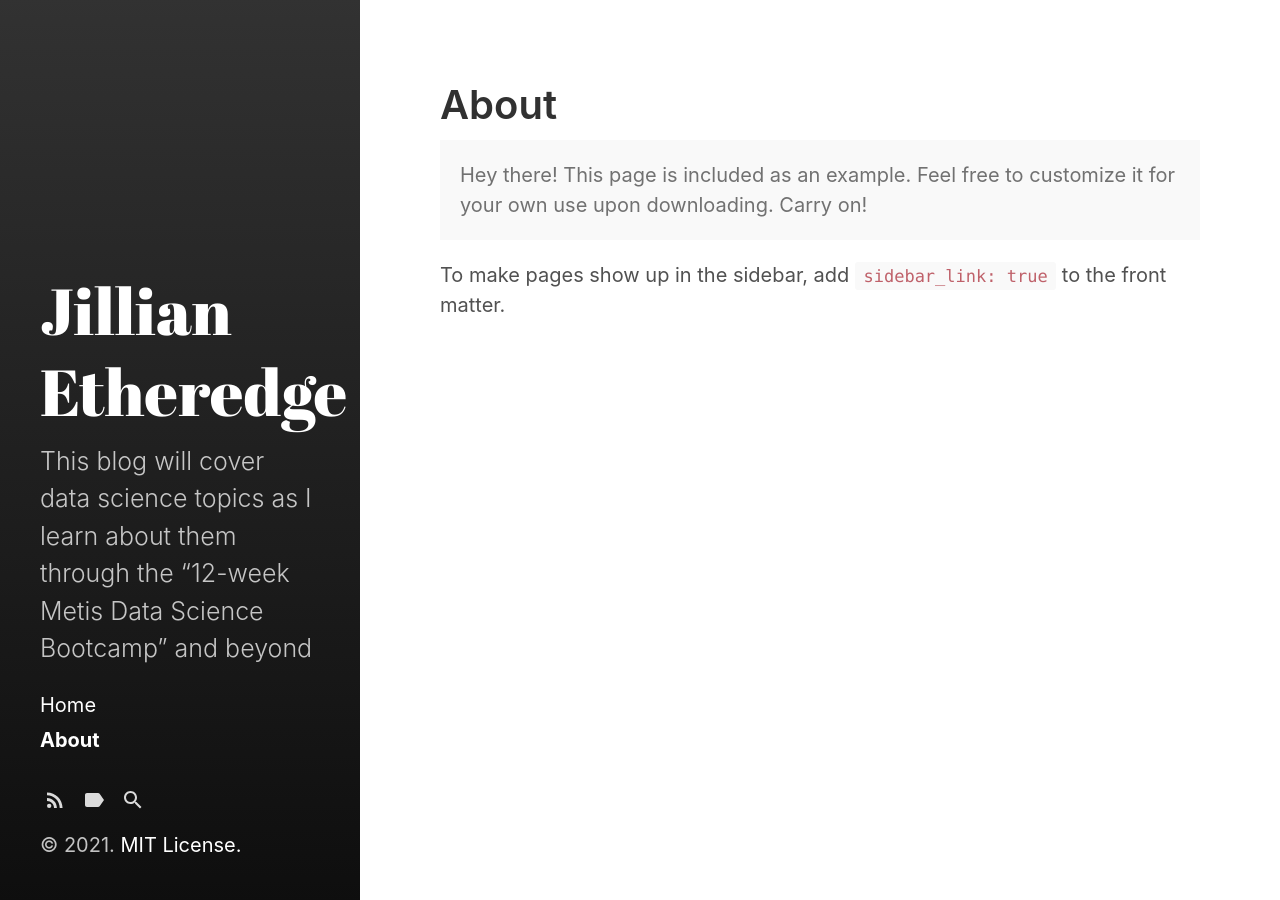
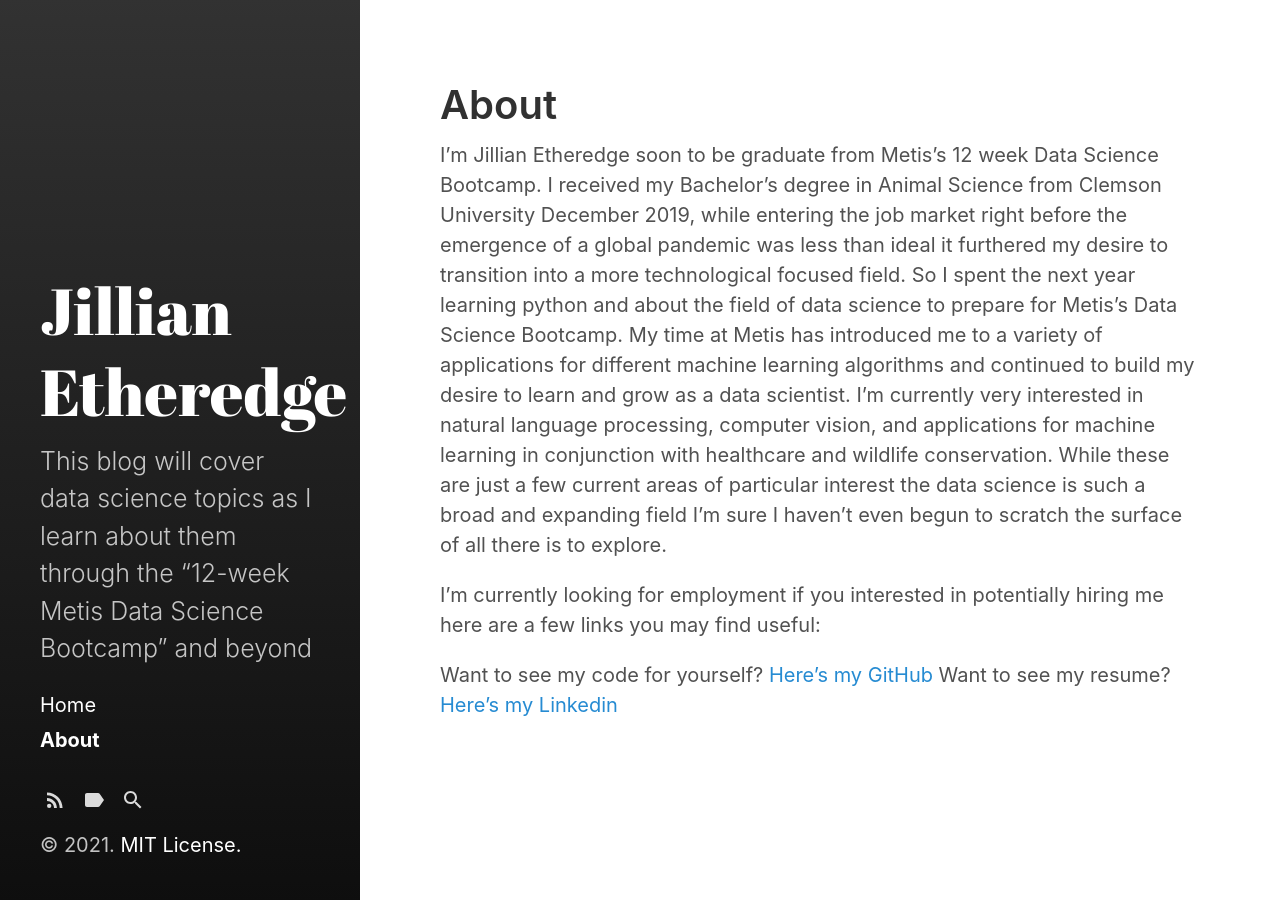
Before and after one commit to Jilliane1993/Jilliane1993.github.io, a Jekyll site: the page built from about.md, in a window 1280 px wide. Built offline with Jekyll 4.4.1, drawn with Linux system fonts in a browser that asks for light colours.

Commit message:
Update about.md

```diff
--- a/about.md
+++ b/about.md
@@ -4,10 +4,9 @@ title: About
 sidebar_link: true
 ---
 
-<p class="message">
-  Hey there! This page is included as an example. Feel free to customize it
-  for your own use upon downloading. Carry on!
-</p>
+I'm Jillian Etheredge soon to be graduate from Metis's 12 week Data Science Bootcamp. I received my Bachelor's degree in Animal Science from Clemson University December 2019, while entering the job market right before the emergence of a global pandemic was less than ideal it furthered my desire to transition into a more technological focused field. So I spent the next year learning python and about the field of data science to prepare for Metis's Data Science Bootcamp. My time at Metis has introduced me to a variety of applications for different machine learning algorithms and continued to build my desire to learn and grow as a data scientist. I'm currently very interested in natural language processing, computer vision, and applications for machine learning in conjunction with healthcare and wildlife conservation. While these are just a few current areas of particular interest the data science is such a broad and expanding field I'm sure I haven't even begun to scratch the surface of all there is  to explore.
 
-To make pages show up in the sidebar, add `sidebar_link: true` to the front
-matter.
+I'm currently looking for employment if you interested in potentially hiring me here are a few links you may find useful:
+
+Want to see my code for yourself?  [Here's my GitHub](https://github.com/Jilliane1993?tab=repositories)
+Want to see my resume?  [Here's my Linkedin](www.linkedin.com/in/jillian-etheredge)
```
